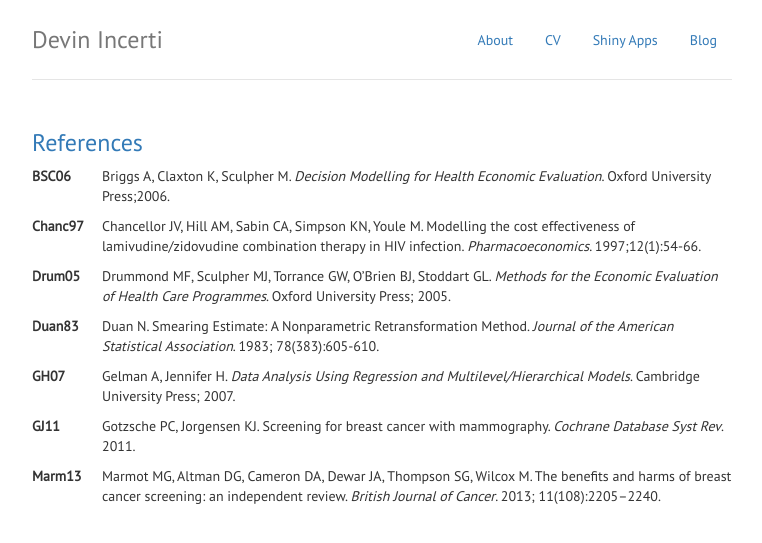
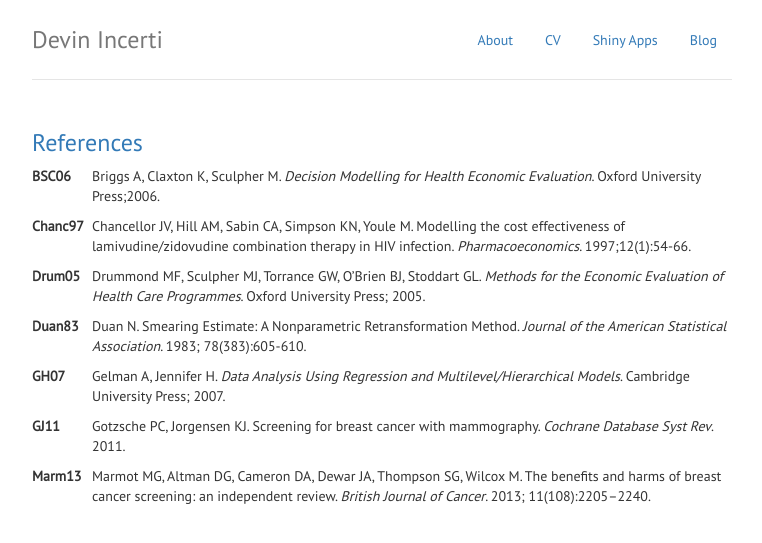
Before and after one commit to dincerti/dincerti.github.io, a Jekyll site: the page built from references.md, in a window 1280 px wide. Shown: the top 543 px of the page, without its empty margins (258-1020 px from the left). Built offline with Jekyll 4.4.1, drawn with Linux system fonts in a browser that asks for light colours; our own code applies the rules of GitHub Pages for plain Markdown files.

Commit message:
Fix margins on cv with css

```diff
--- a/css/dincerti.css
+++ b/css/dincerti.css
@@ -157,15 +157,10 @@
   }
 
 /* Style dt and dd so they are on the same line */
-dl {
-  width: 100%;
-  overflow: hidden;
-  padding: 0;
-  margin: 0
-}
-
+/*
 dt {
   float: left;
+  clear: left;
   width: 10%;
   margin-right, margin-left, margin-top: 0;
   margin-bottom: 10px;
@@ -177,6 +172,26 @@
   margin-right, margin-left, margin-top: 0;
   margin-bottom: 10px;
 }
+*/
+dt {
+  float: left;
+  clear: left;
+  width: 60px;
+  margin-bottom: 10px;
+}
+
+dd {
+  margin-left: 60px;
+  margin-bottom: 10px;
+
+}
+
+dl {
+  width: 100%;
+  overflow: hidden;
+  padding: 0;
+  margin: 0
+}
 
 /* List for blog posts*/
 .blog-archive {
```
